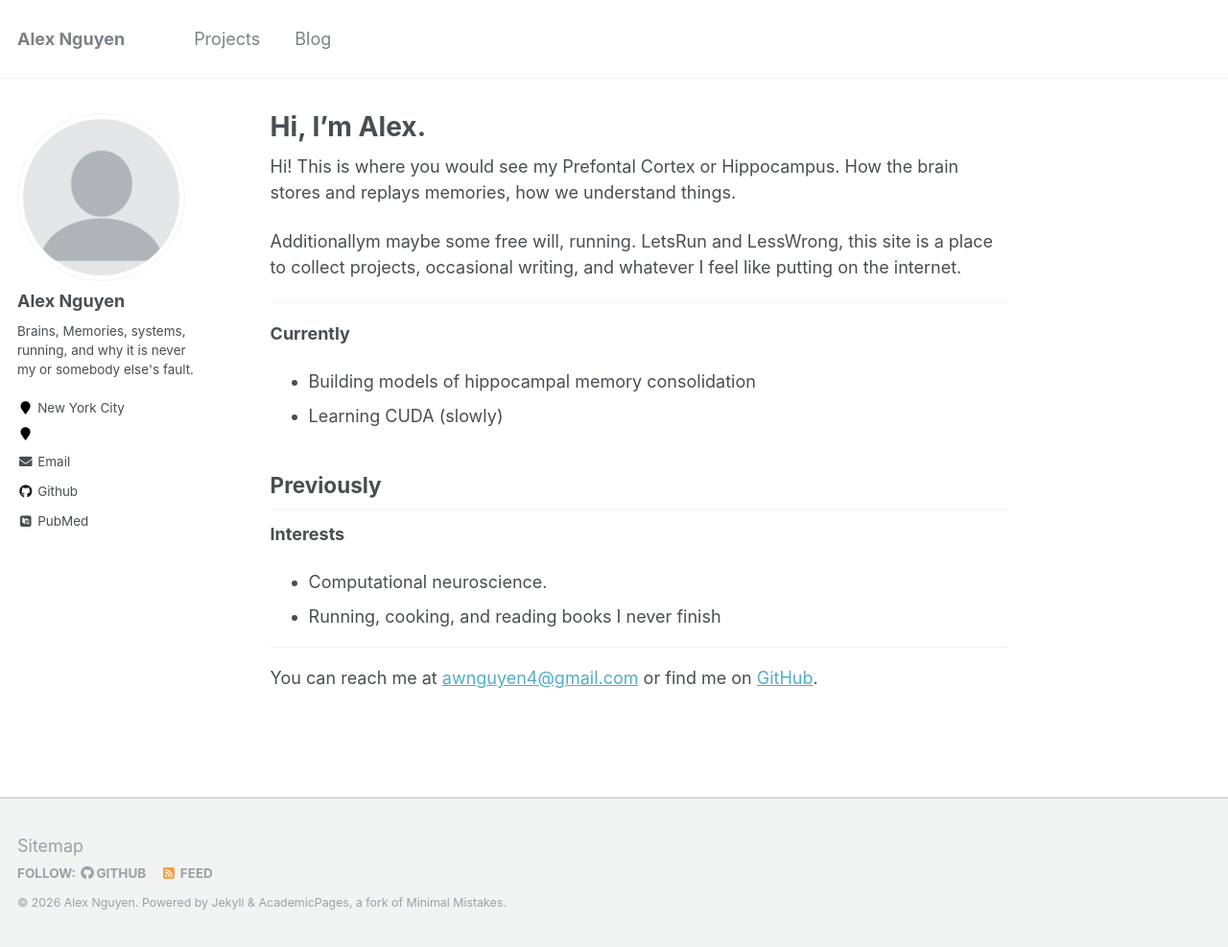
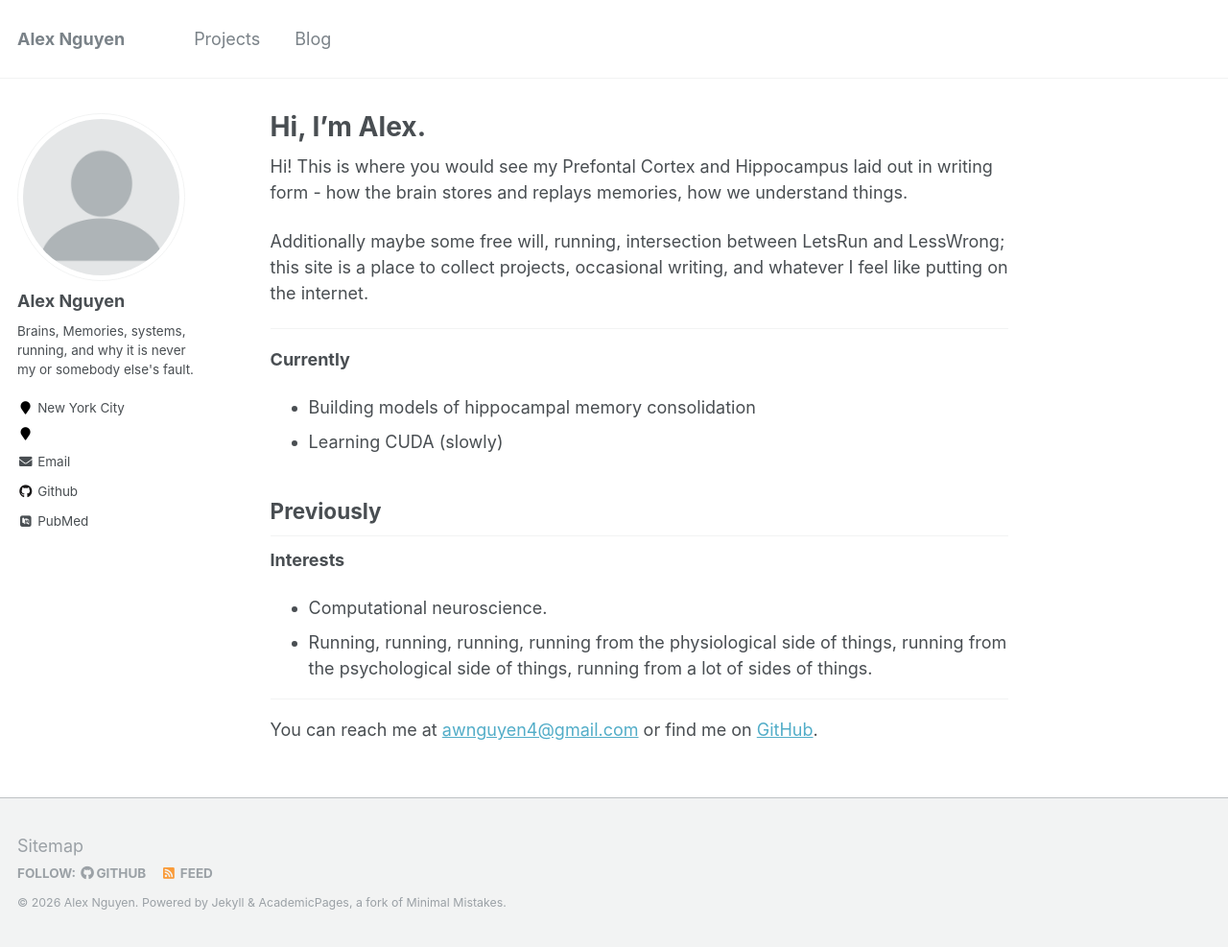
Before and after one commit to neurawn/neurawn.github.io, a Jekyll site: the page built from _pages/about.md, in a window 1280 px wide and 987 px high. Shown: the whole window at 96% size. Built offline with Jekyll 4.4.1, drawn with Linux system fonts in a browser that asks for light colours; some web fonts are replaced.

Commit message:
Update about page text
Co-Authored-By: Claude Opus 4.6 <noreply@anthropic.com>

```diff
--- a/_pages/about.md
+++ b/_pages/about.md
@@ -8,9 +8,9 @@ redirect_from:
   - /about.html
 ---
 
-Hi! This is where you would see my Prefontal Cortex or Hippocampus. How the brain stores and replays memories, how we understand things.
+Hi! This is where you would see my Prefontal Cortex and Hippocampus laid out in writing form - how the brain stores and replays memories, how we understand things.
 
-Additionallym maybe some free will, running. LetsRun and LessWrong, this site is a place to collect projects, occasional writing, and whatever I feel like putting on the internet.
+Additionally maybe some free will, running, intersection between LetsRun and LessWrong; this site is a place to collect projects, occasional writing, and whatever I feel like putting on the internet.
 
 ---
 
@@ -23,7 +23,7 @@ Additionallym maybe some free will, running. LetsRun and LessWrong, this site is
 
 **Interests**
 - Computational neuroscience.
-- Running, cooking, and reading books I never finish
+- Running, running, running, running from the physiological side of things, running from the psychological side of things, running from a lot of sides of things.
 
 ---
 
```
